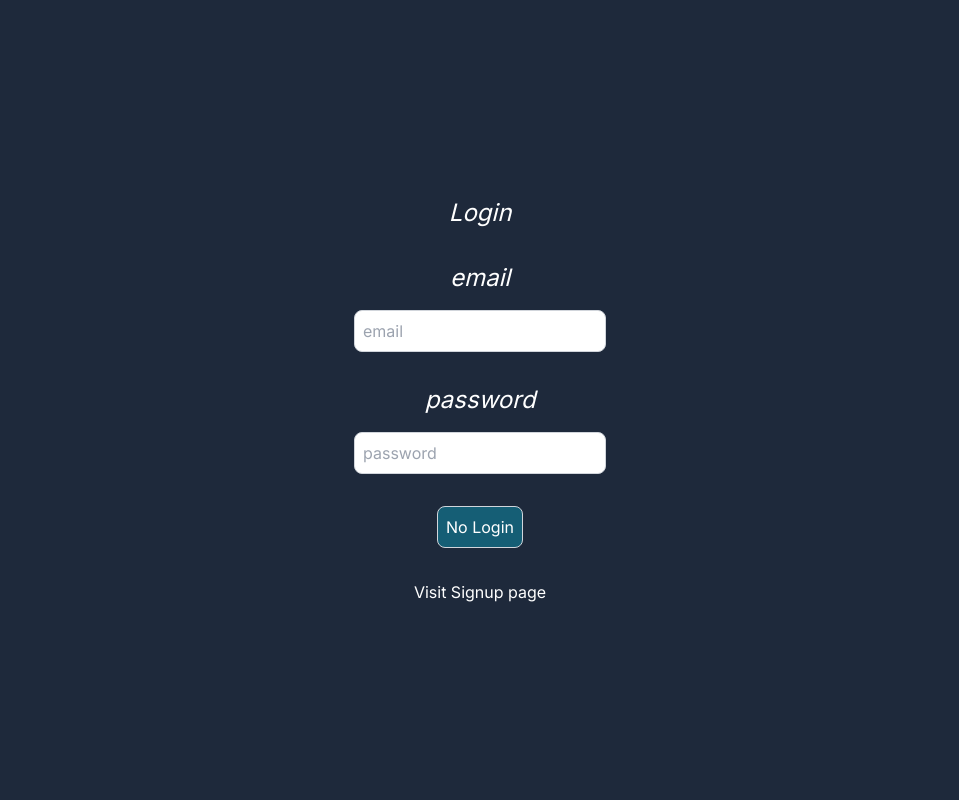
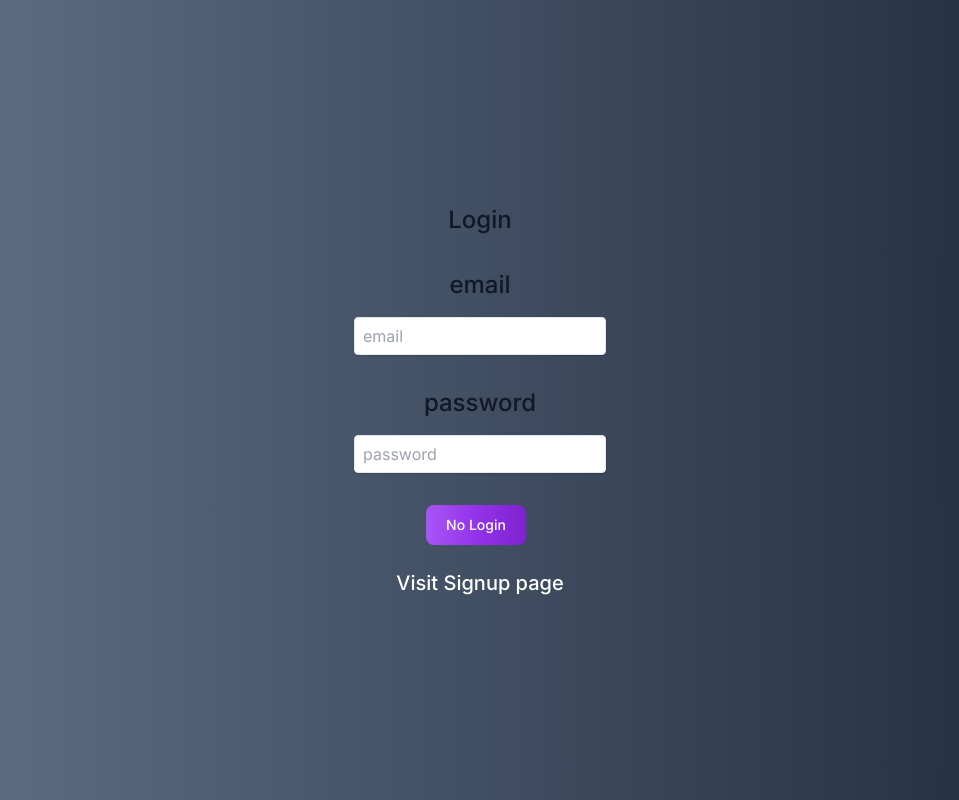
Before and after one commit to mostafijursd/NextjsAuth, a Next.js app in the folder nextauth/: page /login in a window 1280 px wide. Shown: the whole page, without its empty margins (160-1119 px from the left). Built offline with nearby package versions, Linux system fonts and the light colour scheme.

Commit message:
second comment

```diff
--- a/nextauth/src/app/login/page.tsx
+++ b/nextauth/src/app/login/page.tsx
@@ -37,38 +37,40 @@ const router=useRouter();
 
     },[user])
   return (
-    <div className=' bg-slate-800 flex flex-col items-center
+    <div className='bg-gradient-to-r from-slate-500 to-slate-800 flex flex-col items-center
     justify-center min-h-screen py-2 text-white gap-4'>
 
-        <h1  className=' text-2xl italic '>{loading ? "Processing..." : "Login"}</h1>
+        <h1  className='text-2xl font-medium text-gray-900 dark:text-white  '>{loading ? "Processing..." : "Login"}</h1>
         <hr />
 
 
-<label htmlFor="email"  className=' text-2xl italic '>email</label>
+<label htmlFor="email"  className='text-2xl font-medium text-gray-900 dark:text-white '>email</label>
         <input
-        className="p-2 border border-gray-300 rounded-lg mb-4 focus:outline-none focus:border-gray-600 text-black gap-4"
+        className="shadow appearance-none border rounded   text-gray-700
+         leading-tight focus:outline-none focus:shadow-outline p-2 mb-4 "
             id="email"
             type="text"
             value={user.email}
             onChange={(e) => setUser({...user, email: e.target.value})}
             placeholder="email"
             />
-        <label htmlFor="password"  className=' text-2xl italic '>password</label>
+        <label htmlFor="password"  className='text-2xl font-medium text-gray-900 dark:text-white '>password</label>
         <input
-        className="p-2 border border-gray-300 rounded-lg mb-4 focus:outline-none focus:border-gray-600 text-black"
+               className="shadow appearance-none border rounded   text-gray-700
+               leading-tight focus:outline-none focus:shadow-outline p-2 mb-4 "
             id="password"
             type="password"
             value={user.password}
             onChange={(e) => setUser({...user, password: e.target.value})}
             placeholder="password"
             />
-  <button className='p-2 border border-gray-300 rounded-lg mb-4 focus:outline-none
- bg-cyan-800 focus:border-gray-600'
+  <button className='text-white bg-gradient-to-r from-purple-500 via-purple-600 to-purple-700 hover:bg-gradient-to-br focus:ring-4 focus:outline-none focus:ring-purple-300 dark:focus:ring-purple-800
+  font-medium rounded-lg text-sm px-5 py-2.5 text-center me-2 mb-2'
   onClick={onLogin}
  >
 
     {buttonDisabled ? "No Login" :"Login"}</button>
-    <Link href="/signup"> Visit Signup page</Link>
+    <Link href="/signup" className=' text-xl font-medium  dark:text-white hover:text-cyan-400 '> Visit Signup page</Link>
         </div>
   )
 }
--- a/nextauth/src/app/profile/page.tsx
+++ b/nextauth/src/app/profile/page.tsx
@@ -29,21 +29,22 @@ const ProfilePage = () => {
   }
   }
   return (
-    <div className=' bg-slate-500 flex flex-col  items-center
+    <div className='bg-gradient-to-r from-fuchsia-500 to-cyan-500 flex flex-col  items-center
     justify-center min-h-screen py-2 text-white gap-4  '>
 
 
 
 <h1 className=' text-xl rounded-full text-white italic text-center
- bg-teal-700 w-20 h-20 flex items-center justify-center  shadow-md cursor-pointer'>Profile</h1>
+bg-gradient-to-r from-emerald-500 to-emerald-900 w-20 h-20 flex items-center justify-center  shadow-md cursor-pointer'>Profile</h1>
             <hr />
-            <h3 className=' text-base text-yellow-400' >Profile page</h3>
+            <h3 className='text-2xl font-medium text-gray-900 dark:text-white ' >Profile page</h3>
             <h2 className="p-1 rounded bg-green-500">{data === 'nothing' ? "Nothing" : <Link href={`/profile/${data}`}>{data}
             </Link>}</h2>
         <hr />
         <button
         onClick={logout}
-        className="bg-blue-500 mt-4 hover:bg-blue-700 text-white font-bold py-2 px-4 rounded"
+        className="text-white bg-gradient-to-r from-red-400 via-red-500 to-red-600 hover:bg-gradient-to-br focus:ring-4 focus:outline-none focus:ring-red-300 dark:focus:ring-red-800
+        font-medium rounded-lg text-sm px-5 py-2.5 text-center me-2 mb-2"
         >Logout</button>
 
         <button
--- a/nextauth/src/app/signup/page.tsx
+++ b/nextauth/src/app/signup/page.tsx
@@ -37,13 +37,13 @@ const router=useRouter();
 
     },[user])
   return (
-    <div className=' bg-slate-800 flex flex-col items-center
-    justify-center min-h-screen py-2 text-white'>
+    <div className='bg-gradient-to-r from-slate-900 to-slate-700 flex flex-col items-center
+    justify-center min-h-screen py-2 text-white gap-3'>
 
-        <h1  className=' text-2xl italic '>{loading ? "Processing..." : "Signup"}</h1>
+        <h1 className='text-2xl font-medium text-gray-900 dark:text-white '>{loading ? "Processing..." : "Signup"}</h1>
         <hr />
 
-        <label htmlFor="username"  className=' text-2xl italic '>usename</label>
+        <label htmlFor="username" className='text-2xl font-medium text-gray-900 dark:text-white '>usename</label>
 <input
   className="p-2 border border-gray-300 rounded-lg mb-4
   focus:outline-none focus:border-gray-600 text-black"
@@ -52,7 +52,7 @@ onChange={(e)=>setUser({...user,username:e.target.value})}
 type="text"
 placeholder='username'
 />
-<label htmlFor="email"  className=' text-2xl italic '>email</label>
+<label htmlFor="email" className='text-2xl font-medium text-gray-900 dark:text-white '>email</label>
         <input
         className="p-2 border border-gray-300 rounded-lg mb-4 focus:outline-none focus:border-gray-600 text-black"
             id="email"
@@ -61,7 +61,7 @@ placeholder='username'
             onChange={(e) => setUser({...user, email: e.target.value})}
             placeholder="email"
             />
-        <label htmlFor="password"  className=' text-2xl italic '>password</label>
+        <label htmlFor="password"  className='text-2xl font-medium text-gray-900 dark:text-white '>password</label>
         <input
         className="p-2 border border-gray-300 rounded-lg mb-4 focus:outline-none focus:border-gray-600 text-black"
             id="password"
@@ -70,13 +70,13 @@ placeholder='username'
             onChange={(e) => setUser({...user, password: e.target.value})}
             placeholder="password"
             />
-  <button className='p-2 border border-gray-300 rounded-lg mb-4 focus:outline-none
- bg-cyan-800 focus:border-gray-600'
+  <button className='text-gray-900 bg-gradient-to-r from-lime-200 via-lime-400 to-lime-500 hover:bg-gradient-to-br focus:ring-4 focus:outline-none focus:ring-lime-300 dark:focus:ring-lime-800
+  font-medium rounded-lg text-sm px-5 py-2.5 text-center me-2 mb-2'
   onClick={onSiginup}
  >
 
     {buttonDisabled ? "No Signup" :"Signup"}</button>
-    <Link href="/login"> Visit login page</Link>
+    <Link href="/login"  className=' text-xl font-medium  dark:text-white hover:text-cyan-400 '> Visit login page</Link>
         </div>
   )
 }
```
